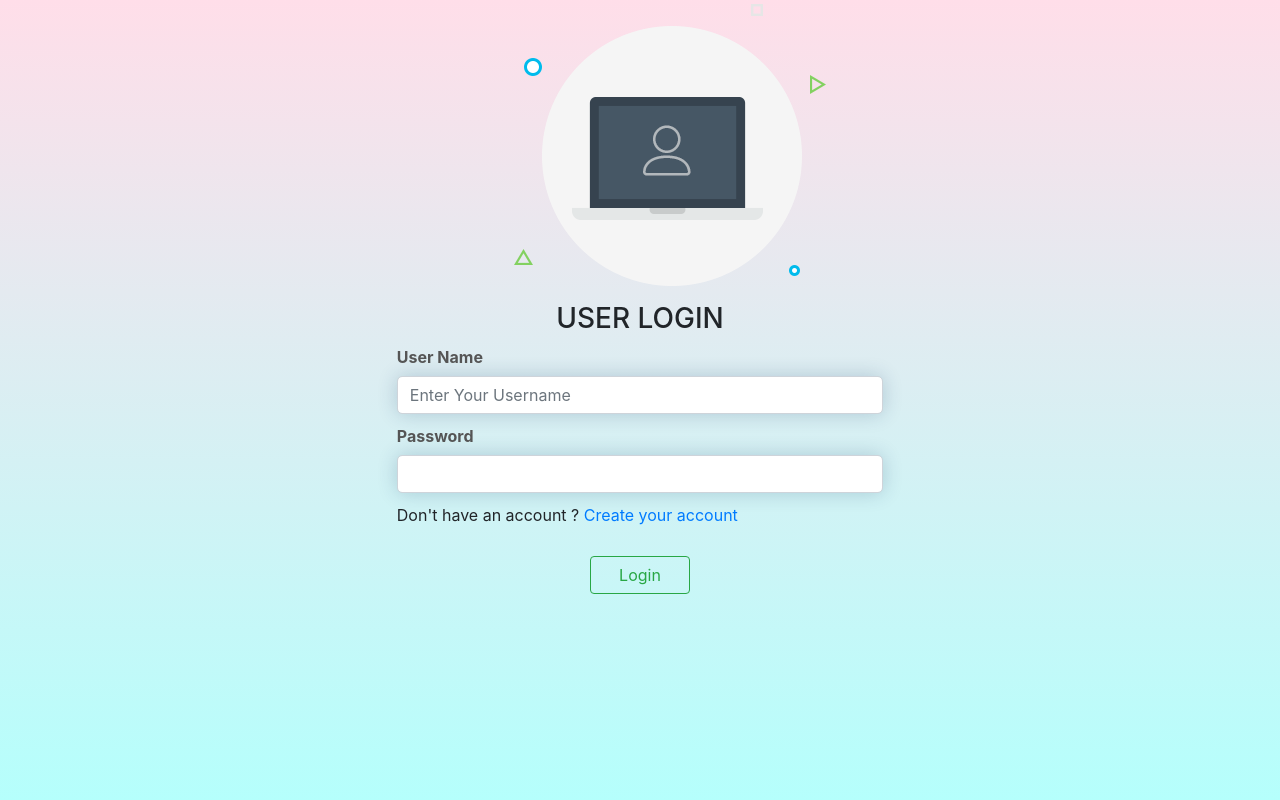
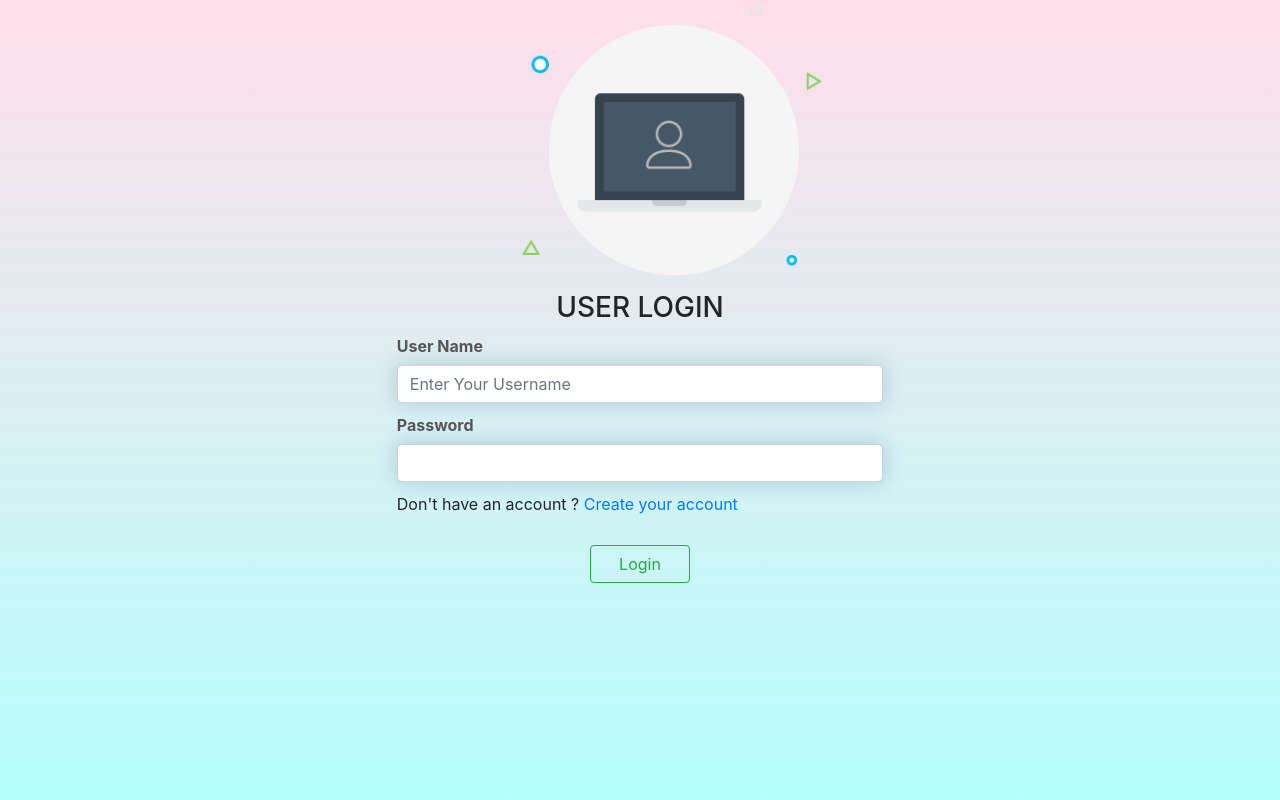
Before and after one commit to Devankar-iitP/Code-Verdict, a Django app: page /auth/login/ in a window 1280 px wide. Run offline with Django 5.2, Linux system fonts and the light colour scheme; some libraries are stand-ins or nearby versions.

Commit message:
fixed media query

```diff
--- a/Templates/dynamic_files/login.html
+++ b/Templates/dynamic_files/login.html
@@ -7,18 +7,16 @@
 		{% csrf_token %}
 		<!-- CSRF token for security -->
 
-		<style media="all and (min-width: 800px)">
-			img {
-				margin-left: 35%;
-			}
-		</style>
-
-		<style media="all and (min-width: 1200px)">
-			img {
-				margin-left: 40%;
-			}
-		</style>
-		<img src="/static/Images/img-01.png" />
+		<div
+                        style="
+                                display: flex;
+                                justify-content: center;
+                                align-items: center;
+                                width: 100vw;
+                                padding-left: 5%;
+                        ">
+                <img src="/static/Images/img-01.png" width="25%" height="25%">
+                </div>
 
 		<div class="main2">
 			{% include "dynamic_files/alert.html" %}
```
